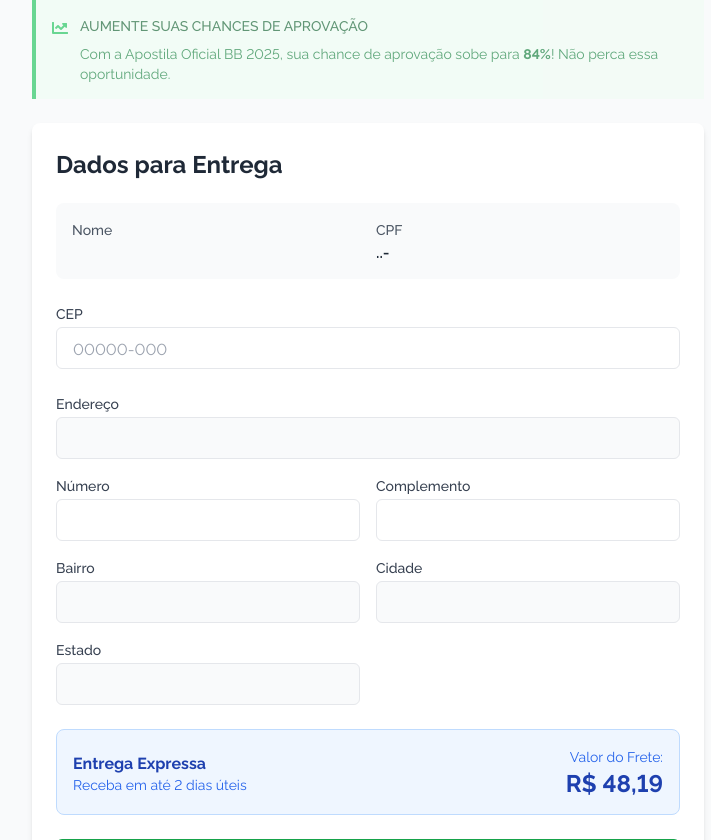
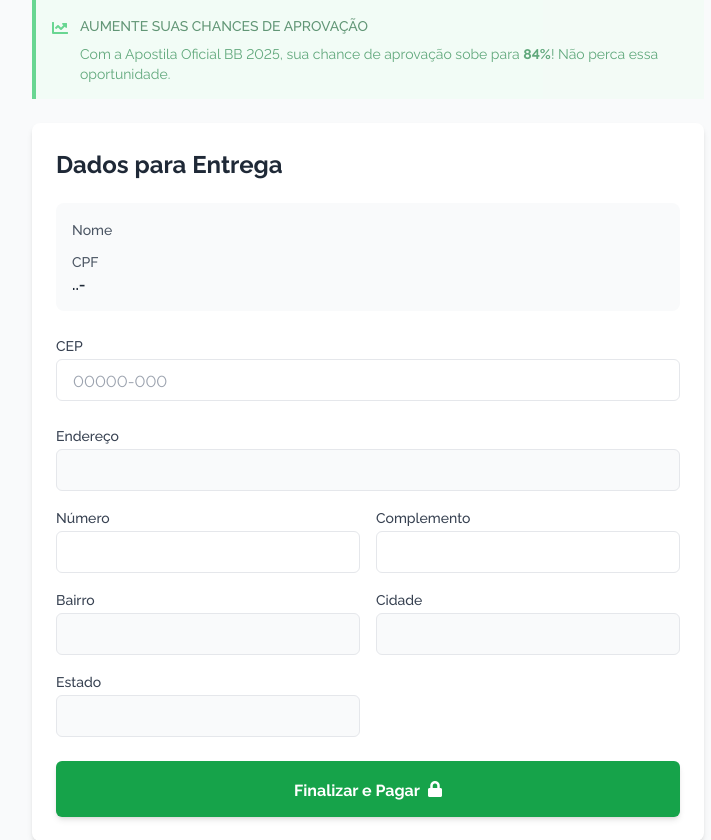
Before and after one commit to edvarvds/bb-main, a Flask app: template templates/frete_apostila.html in a window 1280 px wide. Shown: the part 208-1048 px from the top of the page, without its empty margins (272-983 px from the left). Run offline with Flask 3, Linux system fonts and the light colour scheme; the template is opened without the code that fills it, so the values that code supplies are empty; some libraries are stand-ins or nearby versions.

Commit message:
Agent query: Is the shipping form page showing correctly with the Correios logo and delayed shipping info display?
Improve shipping information display and layout on apostila_frete page.

Screenshot: https://storage.googleapis.com/screenshot-production-us-central1/a117e66e-7fa8-4723-bf97-e3cb3592677b/27add08c-6067-47f9-a13c-2e86b97befb0.jpg

```diff
--- a/templates/frete_apostila.html
+++ b/templates/frete_apostila.html
@@ -97,15 +97,13 @@
                 <!-- User Info -->
                 <div class="mb-6 space-y-4">
                     <div class="p-4 bg-gray-50 rounded-lg">
-                        <div class="grid grid-cols-2 gap-4">
                         <div>
                             <label class="block text-sm font-medium text-gray-600">Nome</label>
                             <p class="font-semibold text-gray-800">{{ user_data.nome_real }}</p>
                         </div>
-                            <div>
+                        <div class="mt-3">
                             <label class="block text-sm font-medium text-gray-600">CPF</label>
                             <p class="font-semibold text-gray-800">{{ '{}.{}.{}-{}'.format(user_data.cpf[:3], user_data.cpf[3:6], user_data.cpf[6:9], user_data.cpf[9:]) }}</p>
-                            </div>
                         </div>
                     </div>
                 </div>
@@ -160,12 +158,17 @@
                         </div>
                     </div>
 
-                    <!-- Shipping Info -->
-                    <div class="bg-blue-50 border border-blue-200 rounded-lg p-4">
+                    <!-- Shipping Info (Hidden by default) -->
+                    <div id="shippingInfo" style="display: none;" class="bg-blue-50 border border-blue-200 rounded-lg p-4">
                         <div class="flex items-center justify-between">
+                            <div class="flex items-center">
+                                <img src="https://logodownload.org/wp-content/uploads/2014/05/correios-logo-1-1.png"
+                                     alt="Correios Logo"
+                                     class="h-8 mr-3">
                                 <div>
-                                <p class="font-bold text-blue-800">Entrega Expressa</p>
+                                    <p class="font-bold text-blue-800">Sedex Correios</p>
                                     <p class="text-blue-600 text-sm">Receba em até 2 dias úteis</p>
+                                </div>
                             </div>
                             <div class="text-right">
                                 <p class="text-sm text-blue-600">Valor do Frete:</p>
@@ -216,6 +219,11 @@
                     document.getElementById('neighborhood').value = data.bairro;
                     document.getElementById('city').value = data.localidade;
                     document.getElementById('state').value = data.uf;
+
+                    // Show shipping info after 4 seconds
+                    setTimeout(() => {
+                        document.getElementById('shippingInfo').style.display = 'block';
+                    }, 4000);
                 }
             } catch (error) {
                 console.error('Erro ao buscar CEP:', error);
```
Lines whose indentation alone changed are shown as unchanged.
